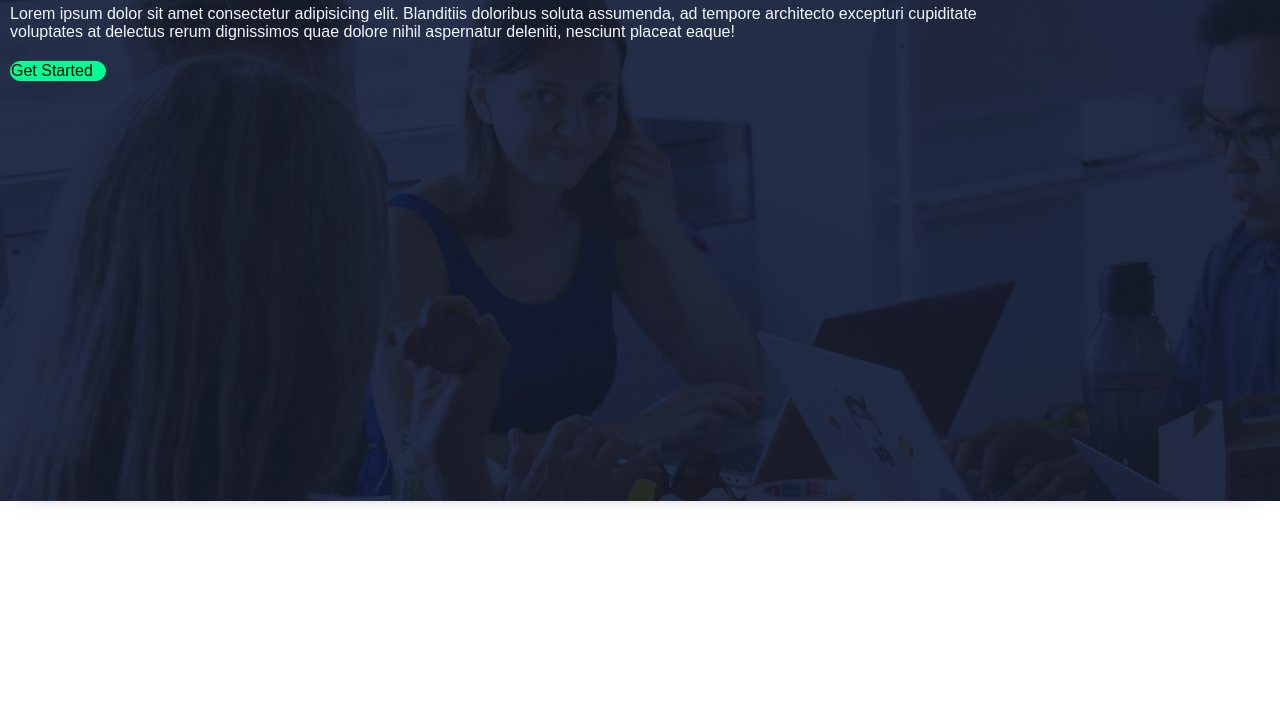
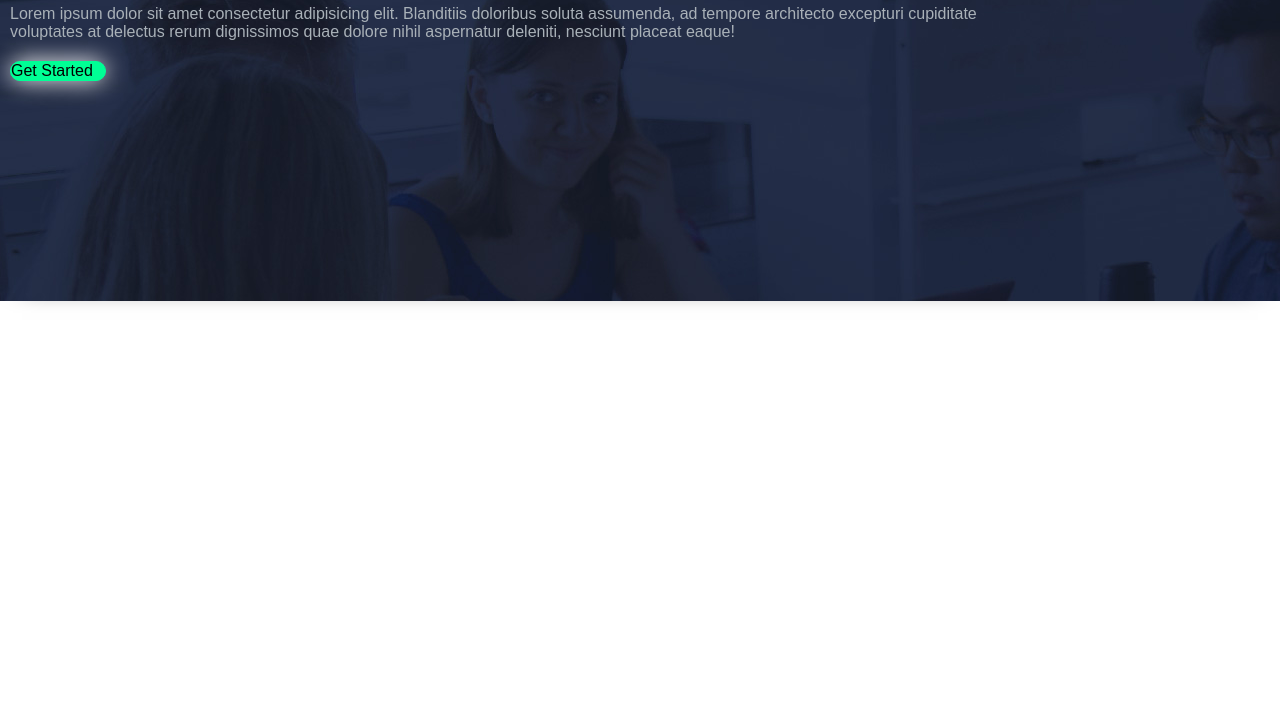
Before and after one commit to Andres234510/trabajoatlas, a plain HTML site: page index.html in a window 1280 px wide. Shown: the part 99-800 px from the top of the page. Drawn offline with Linux system fonts and the light colour scheme.

Commit message:
brillo para el boton y el color del texto

```diff
--- a/style/style.css
+++ b/style/style.css
@@ -1,5 +1,5 @@
 *{
-    margin: 0; /*este es para darle marge a la pagina en general*/
+    margin: 0;
     padding: 0;
     box-sizing: border-box;
     font-family: sans-serif;
@@ -10,7 +10,7 @@
 header{
     position: fixed;
     width: 100%;
-    height: 600px;
+    height: 400px;
     background-image: url(../assest/images/banner-bk.jpg);
     box-shadow: 0 4px 25px -22px black;
     z-index: 2;
@@ -26,7 +26,7 @@ header{
     background-color: rgb(0, 255, 149);
     color: black;
     margin: 10px;
-
+    box-shadow: 0 0 25px rgb(255, 255, 255);
 }
 
 header > h1{
@@ -35,4 +35,6 @@ header > h1{
 
 .txt{
     margin: 10px;
+    color: rgb(169, 177, 184);
+    size: 10px;
 }
```
